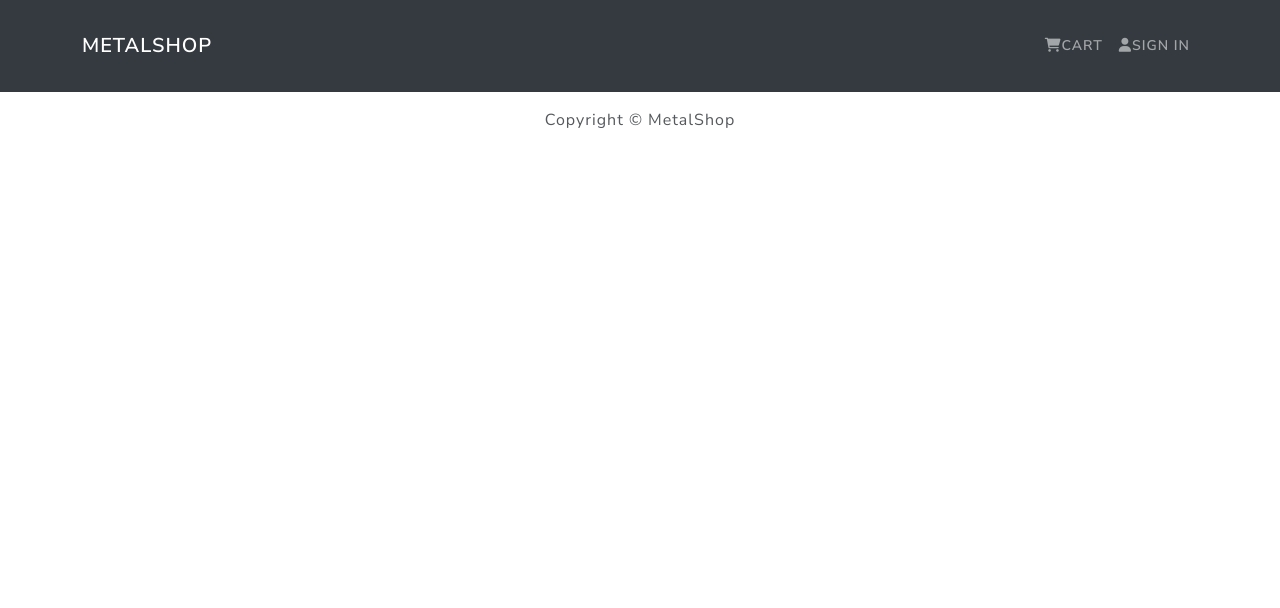
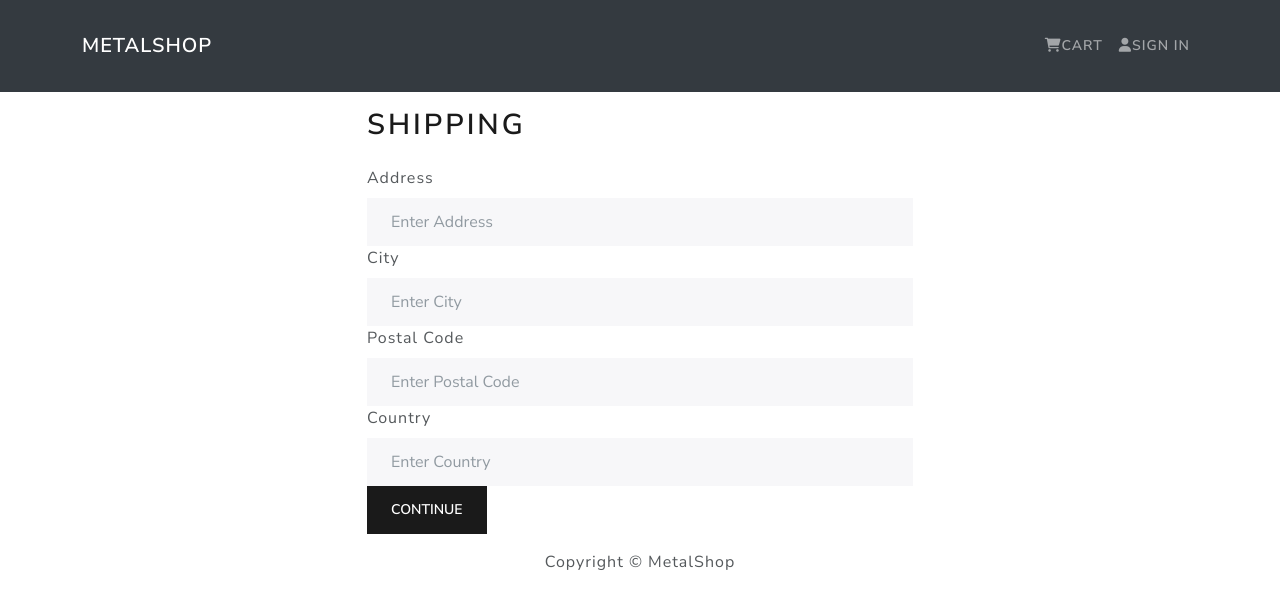
Before and after one commit to Santamaria-Alex/FS-shop, a React (Create React App) app in the folder frontend/: page /login/shipping in a window 1280 px wide. Shown: the top 608 px of the page. Built offline with nearby package versions, Linux system fonts and the light colour scheme.

Commit message:
created shipping screen, reducer, action and added to store

```diff
--- a/frontend/src/App.js
+++ b/frontend/src/App.js
@@ -8,12 +8,14 @@
 import LoginScreen from "./screens/LoginScreen";
 import RegisterScreen from "./screens/RegisterScreen";
 import ProfileScreen from "./screens/ProfileScreen";
+import ShippingScreen from "./screens/ShippingScreen";
 
 function App() {
   return (
     <Router>
       <Header />
       <Routes>
+        <Route path="login/shipping" element={<ShippingScreen />} />
         <Route path="login" element={<LoginScreen />} />
         <Route path="register" element={<RegisterScreen />} />
         <Route path="profile" element={<ProfileScreen />} />
--- a/frontend/src/actions/cartActions.js
+++ b/frontend/src/actions/cartActions.js
@@ -1,5 +1,9 @@
 import axios from "axios";
-import { CART_ADD_ITEM, CART_REMOVE_ITEM } from "../constants/cartConstants";
+import {
+  CART_ADD_ITEM,
+  CART_REMOVE_ITEM,
+  CART_SAVE_SHIPPING_ADDRESS,
+} from "../constants/cartConstants";
 
 export const addToCart = (id, qty) => async (dispatch, getState) => {
   const { data } = await axios.get(`/api/products/${id}`);
@@ -30,3 +34,12 @@
 
   localStorage.setItem("cartItems", JSON.stringify(getState().cart.cartItems));
 };
+
+export const saveShippingAddress = (data) => (dispatch) => {
+  dispatch({
+    type: CART_SAVE_SHIPPING_ADDRESS,
+    payload: data,
+  });
+
+  localStorage.setItem("shippingAddress", JSON.stringify(data));
+};
--- a/frontend/src/constants/cartConstants.js
+++ b/frontend/src/constants/cartConstants.js
@@ -1,2 +1,3 @@
 export const CART_ADD_ITEM = "CART_ADD_ITEM";
 export const CART_REMOVE_ITEM = "CART_REMOVE_ITEM";
+export const CART_SAVE_SHIPPING_ADDRESS = "CART_SAVE_SHIPPING_ADDRESS";
--- a/frontend/src/reducers/cartReducer.js
+++ b/frontend/src/reducers/cartReducer.js
@@ -1,6 +1,13 @@
-import { CART_ADD_ITEM, CART_REMOVE_ITEM } from "../constants/cartConstants";
+import {
+  CART_ADD_ITEM,
+  CART_REMOVE_ITEM,
+  CART_SAVE_SHIPPING_ADDRESS,
+} from "../constants/cartConstants";
 
-export const cartReducer = (state = { cartItems: [] }, action) => {
+export const cartReducer = (
+  state = { cartItems: [], shippingAddress: {} },
+  action
+) => {
   switch (action.type) {
     case CART_ADD_ITEM:
       const item = action.payload;
@@ -29,6 +36,12 @@
         cartItems: state.cartItems.filter((x) => x.product !== action.payload),
       };
 
+    case CART_SAVE_SHIPPING_ADDRESS:
+      return {
+        ...state,
+        shippingAddress: action.payload,
+      };
+
     default:
       return state;
   }
--- /dev/null
+++ b/frontend/src/screens/ShippingScreen.js
@@ -0,0 +1,84 @@
+import React, { useState } from "react";
+import { Form, Button } from "react-bootstrap";
+import { useDispatch, useSelector } from "react-redux";
+import FormContainer from "../components/FormContainer";
+import { useLocation, useNavigate } from "react-router";
+import { saveShippingAddress } from "../actions/cartActions";
+
+const ShippingScreen = () => {
+  const cart = useSelector((state) => state.cart);
+  const { shippingAddress } = cart;
+
+  const [address, setAddress] = useState(shippingAddress.address);
+  const [city, setCity] = useState(shippingAddress.city);
+  const [postalCode, setPostalCode] = useState(shippingAddress.postalCode);
+  const [country, setCountry] = useState(shippingAddress.country);
+
+  const dispatch = useDispatch();
+
+  const navigate = useNavigate();
+
+  const submitHandler = (e) => {
+    e.preventDefault();
+    dispatch(saveShippingAddress({ address, city, postalCode, country }));
+
+    navigate("/payment");
+  };
+
+  return (
+    <FormContainer>
+      <h1>Shipping</h1>
+      <Form onSubmit={submitHandler}>
+        <Form.Group controlId="address">
+          <Form.Label>Address</Form.Label>
+          <Form.Control
+            type="text"
+            placeholder="Enter Address"
+            value={address}
+            required
+            onChange={(e) => setAddress(e.target.value)}
+          ></Form.Control>
+        </Form.Group>
+
+        <Form.Group controlId="city">
+          <Form.Label>City</Form.Label>
+          <Form.Control
+            type="text"
+            placeholder="Enter City"
+            value={city}
+            required
+            onChange={(e) => setCity(e.target.value)}
+          ></Form.Control>
+        </Form.Group>
+
+        <Form.Group controlId="postalCode">
+          <Form.Label>Postal Code</Form.Label>
+          <Form.Control
+            type="text"
+            placeholder="Enter Postal Code"
+            value={postalCode}
+            required
+            onChange={(e) => setPostalCode(e.target.value)}
+          ></Form.Control>
+        </Form.Group>
+
+        <Form.Group controlId="country">
+          <Form.Label>Country</Form.Label>
+          <Form.Control
+            type="text"
+            placeholder="Enter Country"
+            value={country}
+            required
+            onChange={(e) => setCountry(e.target.value)}
+          ></Form.Control>
+        </Form.Group>
+
+        <Button type="submit" variant="primary">
+          Continue
+        </Button>
+      </Form>
+    </FormContainer>
+  );
+};
+
+export default ShippingScreen;
--- a/frontend/src/store.js
+++ b/frontend/src/store.js
@@ -33,7 +33,6 @@
 
 //above equation didn't work for undefined local storage bc u can't parse undefined
 const lsTrue = localStorage.getItem("cartItems");
-
 const lsUndefined = localStorage.getItem("cartItems") !== "undefined";
 
 const cartItemsFromStorage =
@@ -42,7 +41,6 @@
 //get user info from local storage
 //have to check if undefined first
 const userlsTrue = localStorage.getItem("userInfo");
-
 const userlsUndefined = localStorage.getItem("userInfo") !== "undefined";
 
 const userInfoFromStorage =
@@ -50,8 +48,18 @@
     ? JSON.parse(localStorage.getItem("userInfo"))
     : null;
 
+//check for shipping address in local storage
+const shippingAddressFromStorage =
+  localStorage.getItem("shippingAddress") &&
+  localStorage.getItem("shippingAddress") !== "undefined"
+    ? JSON.parse(localStorage.getItem("shippingAddress"))
+    : {};
+
 const initialState = {
-  cart: { cartItems: cartItemsFromStorage },
+  cart: {
+    cartItems: cartItemsFromStorage,
+    shippingAddress: shippingAddressFromStorage,
+  },
   userLogin: { userInfo: userInfoFromStorage },
 };
 
```
